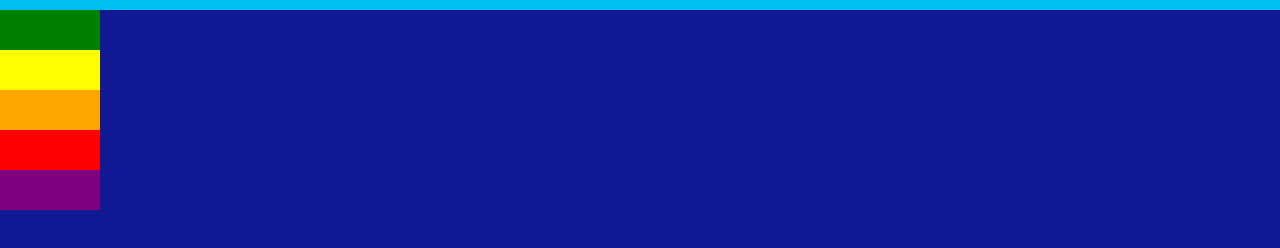
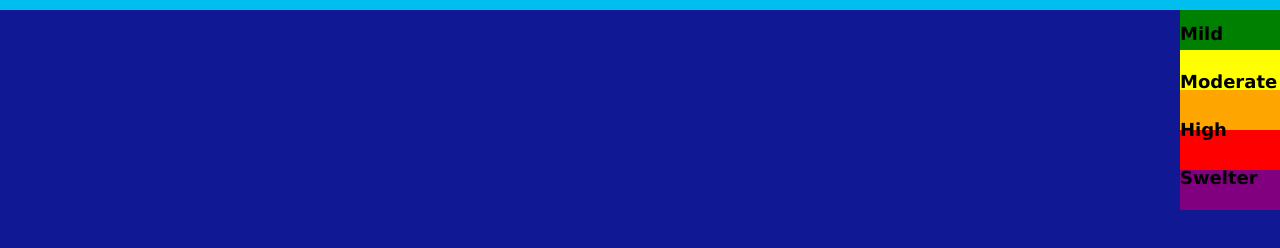
Before and after one commit to Codeyg12/Weather-Dashboard, a plain HTML site: page index.html in a window 1280 px wide. Shown: the part 70-318 px from the top of the page. Drawn offline with nearby package versions, Linux system fonts and the light colour scheme.

Commit message:
uv index rough

```diff
--- a/assets/css/style.css
+++ b/assets/css/style.css
@@ -38,5 +38,16 @@ i {
     purple 80%,
     purple 100%);
     width: 100px;
-    height: 200px;
+   height: 200px;
+   float: right;
   }
+
+  .uv p {
+    display: flex;
+    flex-direction: column;
+    flex-wrap: wrap;
+    font-size: 18px;
+    font-weight: bolder;
+  line-height: 48px;
+  color: black;
+  }
--- a/index.html
+++ b/index.html
@@ -14,7 +14,10 @@
         <i class="fa-solid fa-temperature-arrow-up"></i>
     </header>
 
-    <div class="uv"></div>
+    <div class="uv">
+        <p class="is-justify-content-space-between	">Mild Moderate High Swelter
+        </p>
+    </div>
     <script src="https://kit.fontawesome.com/d3cdb9f10e.js" crossorigin="anonymous"></script>
     <script src="assets/js/main.js"></script>
 </body>
```
